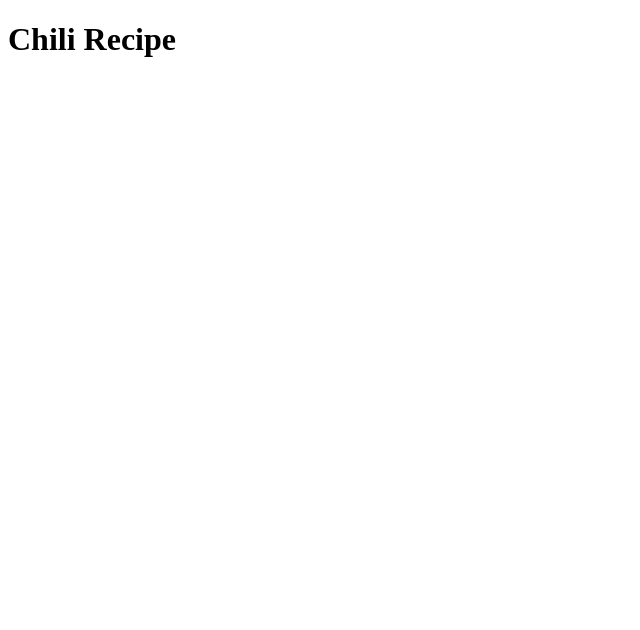
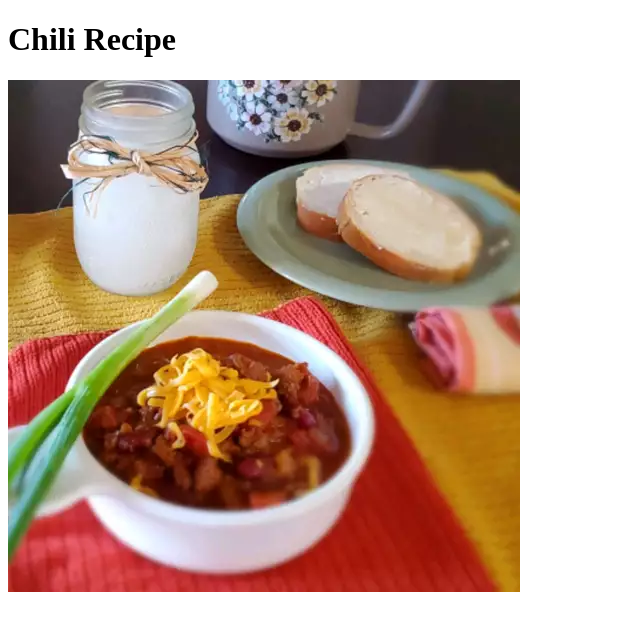
Before and after one commit to Vann-Dalton/odin-recipes, a plain HTML site: page recipes/chili.html in a window 1280 px wide. Shown: the whole page, without its empty margins (0-640 px from the left). Drawn offline with Linux system fonts and the light colour scheme.

Commit message:
add chili picture to chili.html

```diff
--- a/recipes/chili.html
+++ b/recipes/chili.html
@@ -7,5 +7,6 @@
 </head>
 <body>
     <h1>Chili Recipe</h1>
+    <img src="../chili-picture/chili-picture.webp" alt="picture of chili">
 </body>
 </html>
```
Also changed, not shown: chili-picture/chili-picture.webp (added).
